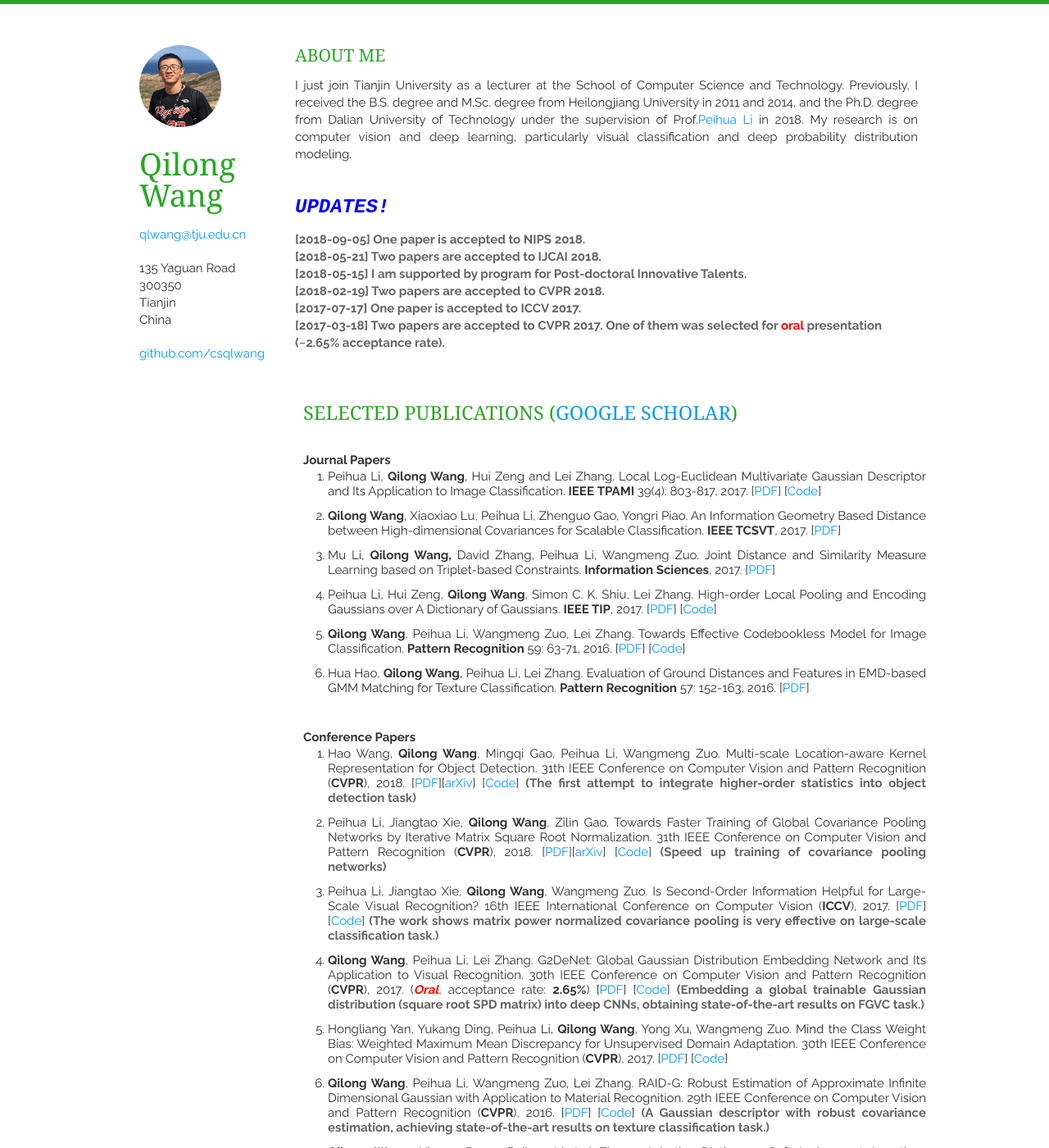
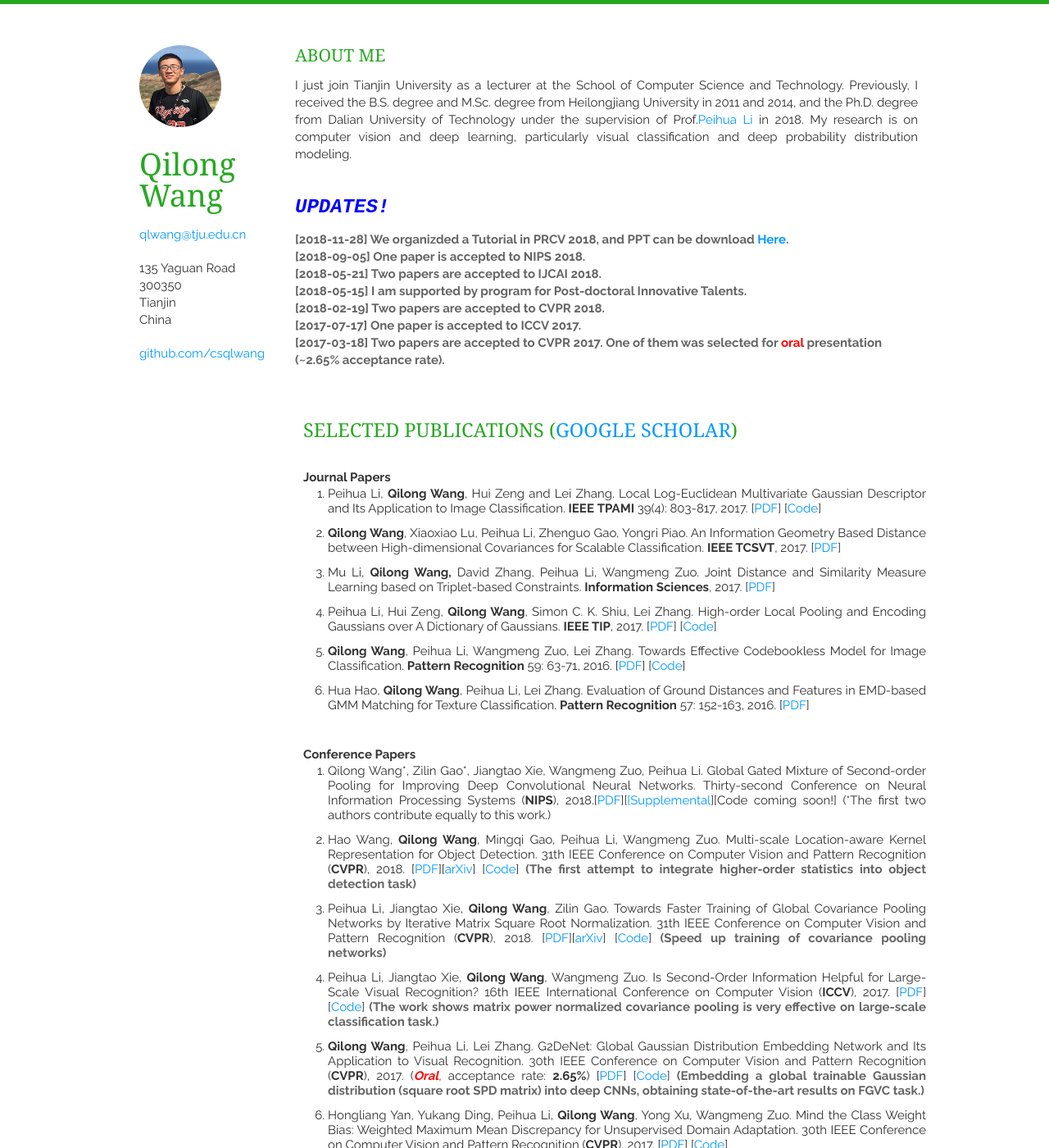
Before and after one commit to iamjingli/homepage, a Jekyll site: the page built from index.html, in a window 1280 px wide and 1400 px high. Shown: the whole window at 82% size. Built offline with Jekyll 4.4.1, drawn with Linux system fonts in a browser that asks for light colours; nearby versions of some CDN libraries; the list of posts is cut into pages by our own code; some of the changed text lies outside the part shown.

Commit message:
homepage

```diff
--- a/_includes/acdserve.html
+++ b/_includes/acdserve.html
@@ -11,6 +11,7 @@
         <p><br />
         <strong>Conference Reviewer</strong><br />
         </p>
+        <p>IEEE Conference on Computer Vision and Pattern Recognition, 2019 </p>
         The Thirty-Third AAAI Conference on Artificial Intelligence, (AAAI-19)
         <p>Asian Conference on Computer Vision, 2018</p>
         <p>IEEE Conference on Computer Vision and Pattern Recognition, 2018</p>
--- a/_includes/publications.html
+++ b/_includes/publications.html
@@ -52,6 +52,9 @@ a:visited {
         <p><strong>Conference Papers </strong></p>
         <ol>
           <li>
+            <div align="justify">Qilong Wang*, Zilin Gao*, Jiangtao Xie, Wangmeng Zuo, Peihua Li. Global Gated Mixture of Second-order Pooling for Improving Deep Convolutional Neural Networks. Thirty-second Conference on Neural Information Processing Systems (<strong>NIPS</strong>), 2018.[<a href="https://papers.nips.cc/paper/7403-global-gated-mixture-of-second-order-pooling-for-improving-deep-convolutional-neural-networks.pdf">PDF</a>][<a href="https://papers.nips.cc/paper/7403-global-gated-mixture-of-second-order-pooling-for-improving-deep-convolutional-neural-networks-supplemental.zip">[Supplemental</a>][Code coming soon!] (*The first two authors contribute equally to this work.) </div>
+          </li>
+          <li>
             <div align="justify">Hao Wang, <strong>Qilong Wang</strong>, Mingqi Gao, Peihua Li,  Wangmeng Zuo. Multi-scale Location-aware Kernel Representation for Object  Detection. 31th IEEE Conference on Computer Vision and Pattern Recognition (<strong>CVPR</strong>), 2018. [<a href="http://211.81.63.130/cloud/211.81.63.2/cache/1/03/openaccess.thecvf.com/09119e2f8ec5f17d8f708030a564df43/Wang_Multi-Scale_Location-Aware_Kernel_CVPR_2018_paper.pdf">PDF</a>][<a href="https://arxiv.org/abs/1804.00428">arXiv</a>] [<a href="https://github.com/Hwang64/MLKP">Code</a>] <em>(The first attempt to integrate  higher-order statistics into object detection task)</em></div>
           </li>
           <li>
--- a/_includes/updates.html
+++ b/_includes/updates.html
@@ -17,8 +17,10 @@
 <section class="thirteen columns">
     <h1 class="STYLE4"><span class="STYLE14">Updates!</span>    </h1>
     <address>
+    <p><em>[2018-11-28]
+    We organizded a Tutorial  in PRCV 2018, and PPT can be download <a href="http://www.peihuali.org/HOCNN-tutorial/index.html">Here</a>.</em></p>
     <p><em>[2018-09-05]
-    One paper is accepted to NIPS 2018. </em></p>
+      One paper is accepted to NIPS 2018. </em></p>
     <p><em>[2018-05-21]
       Two papers are accepted to IJCAI 2018. </em></p>
     <p><em>[2018-05-15]
```
